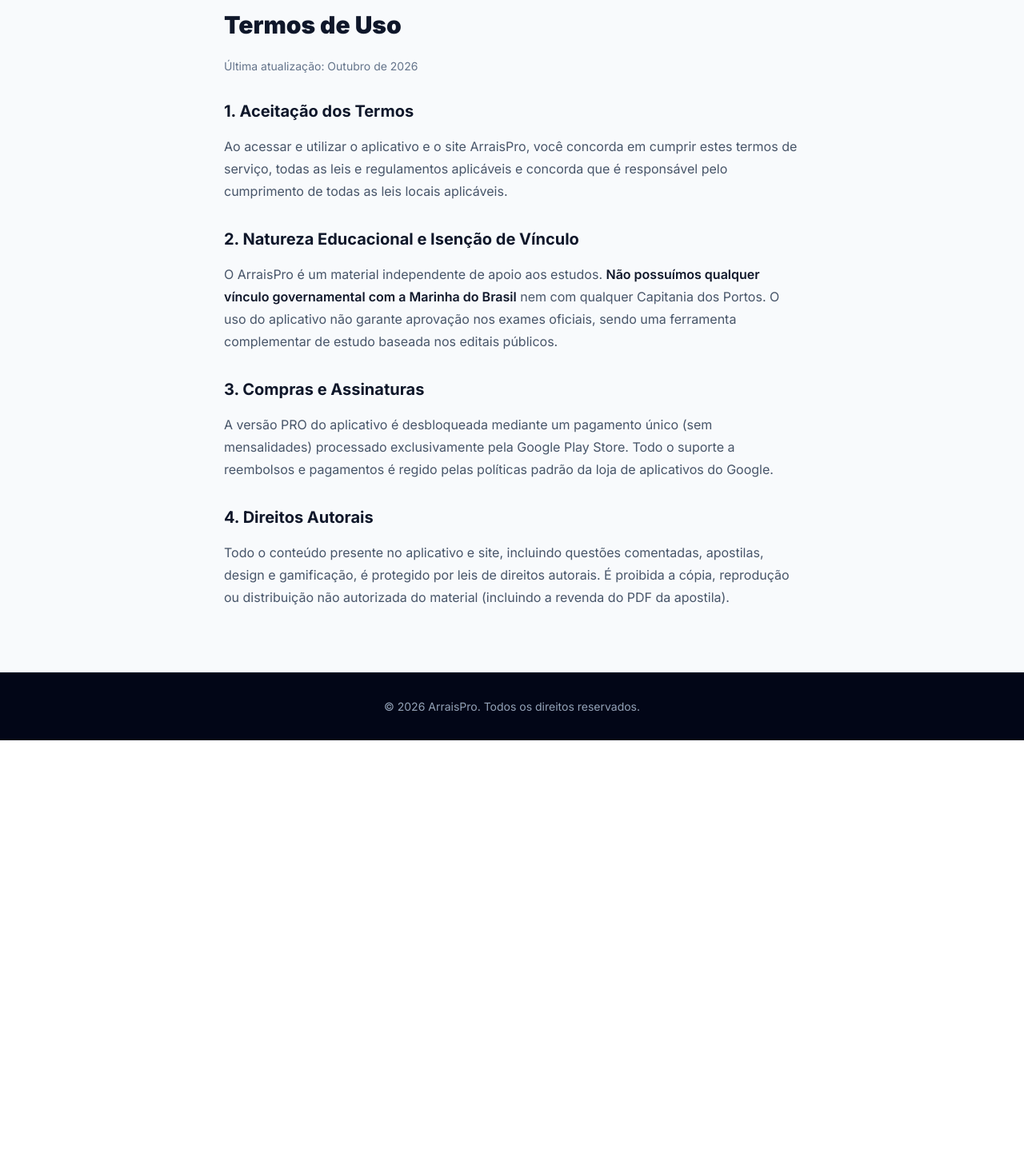
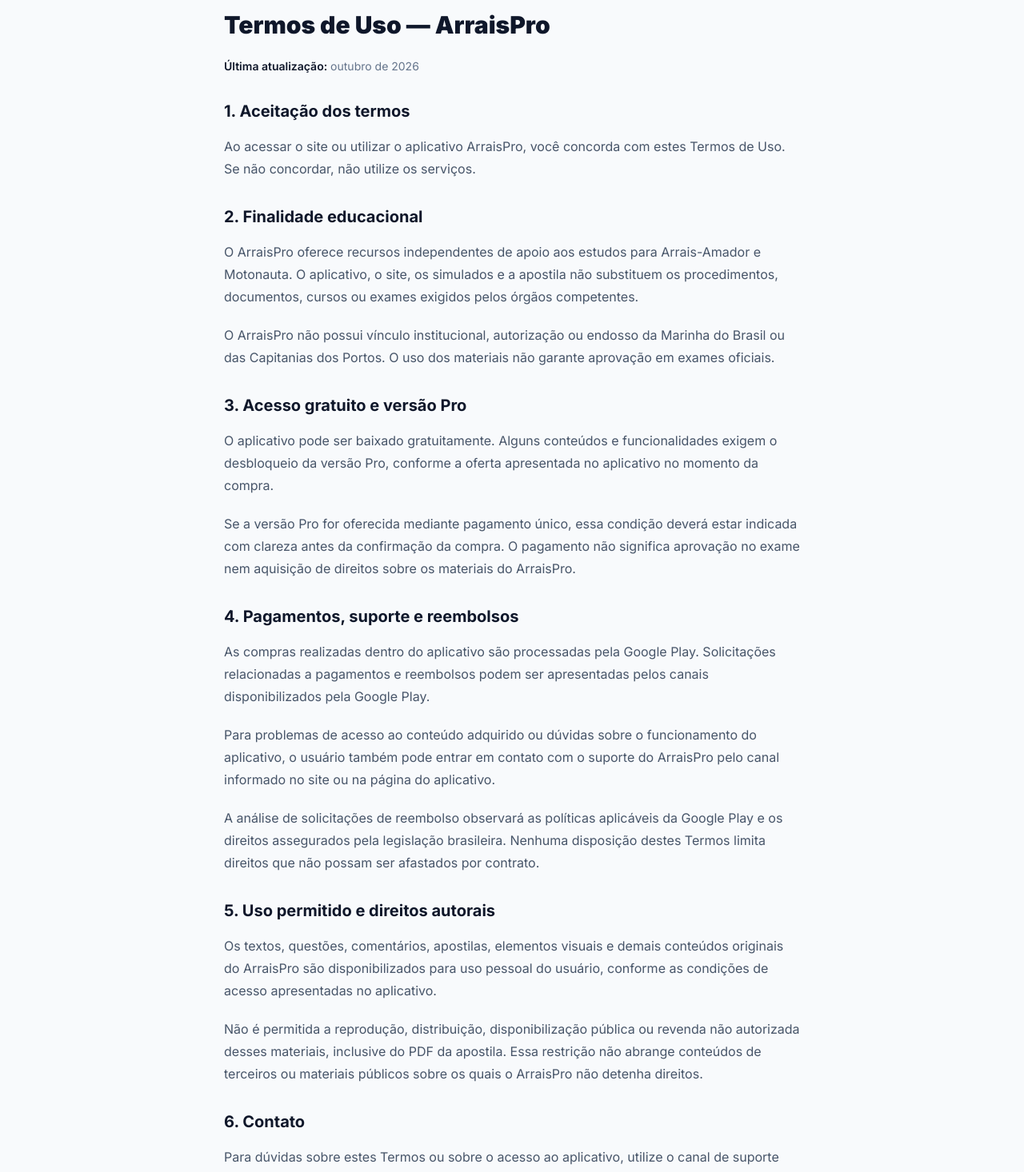
Before and after one commit to luisbrant/SiteArraisPro, a React (Vite) app: page /termos-de-uso in a window 1280 px wide. Shown: the part 140-1606 px from the top of the page at 80% size. Before the commit the page ends 1066 px from the top, so only its background shows below. Built offline with nearby package versions, Linux system fonts and the light colour scheme.

Commit message:
docs: update Termos de Uso with final copy

```diff
--- a/src/pages/TermosDeUso.jsx
+++ b/src/pages/TermosDeUso.jsx
@@ -22,20 +22,31 @@
       </header>
 
       <main className="flex-1 max-w-3xl mx-auto px-6 py-16 w-full prose prose-slate">
-        <h1 className="text-3xl font-black text-slate-900 mb-6">Termos de Uso</h1>
-        <p className="text-sm text-slate-500 mb-8">Última atualização: Outubro de 2026</p>
+        <h1 className="text-3xl font-black text-slate-900 mb-6">Termos de Uso — ArraisPro</h1>
+        <p className="text-sm text-slate-500 mb-8"><strong>Última atualização:</strong> outubro de 2026</p>
 
-        <h2 className="text-xl font-bold mt-8 mb-4">1. Aceitação dos Termos</h2>
-        <p className="mb-4 text-slate-600">Ao acessar e utilizar o aplicativo e o site ArraisPro, você concorda em cumprir estes termos de serviço, todas as leis e regulamentos aplicáveis e concorda que é responsável pelo cumprimento de todas as leis locais aplicáveis.</p>
+        <h2 className="text-xl font-bold mt-8 mb-4">1. Aceitação dos termos</h2>
+        <p className="mb-4 text-slate-600">Ao acessar o site ou utilizar o aplicativo ArraisPro, você concorda com estes Termos de Uso. Se não concordar, não utilize os serviços.</p>
 
-        <h2 className="text-xl font-bold mt-8 mb-4">2. Natureza Educacional e Isenção de Vínculo</h2>
-        <p className="mb-4 text-slate-600">O ArraisPro é um material independente de apoio aos estudos. <strong>Não possuímos qualquer vínculo governamental com a Marinha do Brasil</strong> nem com qualquer Capitania dos Portos. O uso do aplicativo não garante aprovação nos exames oficiais, sendo uma ferramenta complementar de estudo baseada nos editais públicos.</p>
+        <h2 className="text-xl font-bold mt-8 mb-4">2. Finalidade educacional</h2>
+        <p className="mb-4 text-slate-600">O ArraisPro oferece recursos independentes de apoio aos estudos para Arrais-Amador e Motonauta. O aplicativo, o site, os simulados e a apostila não substituem os procedimentos, documentos, cursos ou exames exigidos pelos órgãos competentes.</p>
+        <p className="mb-4 text-slate-600">O ArraisPro não possui vínculo institucional, autorização ou endosso da Marinha do Brasil ou das Capitanias dos Portos. O uso dos materiais não garante aprovação em exames oficiais.</p>
 
-        <h2 className="text-xl font-bold mt-8 mb-4">3. Compras e Assinaturas</h2>
-        <p className="mb-4 text-slate-600">A versão PRO do aplicativo é desbloqueada mediante um pagamento único (sem mensalidades) processado exclusivamente pela Google Play Store. Todo o suporte a reembolsos e pagamentos é regido pelas políticas padrão da loja de aplicativos do Google.</p>
+        <h2 className="text-xl font-bold mt-8 mb-4">3. Acesso gratuito e versão Pro</h2>
+        <p className="mb-4 text-slate-600">O aplicativo pode ser baixado gratuitamente. Alguns conteúdos e funcionalidades exigem o desbloqueio da versão Pro, conforme a oferta apresentada no aplicativo no momento da compra.</p>
+        <p className="mb-4 text-slate-600">Se a versão Pro for oferecida mediante pagamento único, essa condição deverá estar indicada com clareza antes da confirmação da compra. O pagamento não significa aprovação no exame nem aquisição de direitos sobre os materiais do ArraisPro.</p>
 
-        <h2 className="text-xl font-bold mt-8 mb-4">4. Direitos Autorais</h2>
-        <p className="mb-4 text-slate-600">Todo o conteúdo presente no aplicativo e site, incluindo questões comentadas, apostilas, design e gamificação, é protegido por leis de direitos autorais. É proibida a cópia, reprodução ou distribuição não autorizada do material (incluindo a revenda do PDF da apostila).</p>
+        <h2 className="text-xl font-bold mt-8 mb-4">4. Pagamentos, suporte e reembolsos</h2>
+        <p className="mb-4 text-slate-600">As compras realizadas dentro do aplicativo são processadas pela Google Play. Solicitações relacionadas a pagamentos e reembolsos podem ser apresentadas pelos canais disponibilizados pela Google Play.</p>
+        <p className="mb-4 text-slate-600">Para problemas de acesso ao conteúdo adquirido ou dúvidas sobre o funcionamento do aplicativo, o usuário também pode entrar em contato com o suporte do ArraisPro pelo canal informado no site ou na página do aplicativo.</p>
+        <p className="mb-4 text-slate-600">A análise de solicitações de reembolso observará as políticas aplicáveis da Google Play e os direitos assegurados pela legislação brasileira. Nenhuma disposição destes Termos limita direitos que não possam ser afastados por contrato.</p>
+
+        <h2 className="text-xl font-bold mt-8 mb-4">5. Uso permitido e direitos autorais</h2>
+        <p className="mb-4 text-slate-600">Os textos, questões, comentários, apostilas, elementos visuais e demais conteúdos originais do ArraisPro são disponibilizados para uso pessoal do usuário, conforme as condições de acesso apresentadas no aplicativo.</p>
+        <p className="mb-4 text-slate-600">Não é permitida a reprodução, distribuição, disponibilização pública ou revenda não autorizada desses materiais, inclusive do PDF da apostila. Essa restrição não abrange conteúdos de terceiros ou materiais públicos sobre os quais o ArraisPro não detenha direitos.</p>
+
+        <h2 className="text-xl font-bold mt-8 mb-4">6. Contato</h2>
+        <p className="mb-4 text-slate-600">Para dúvidas sobre estes Termos ou sobre o acesso ao aplicativo, utilize o canal de suporte informado no site e na página do ArraisPro na Google Play.</p>
       </main>
 
       <footer className="bg-slate-950 text-slate-400 py-8 text-center text-sm border-t border-slate-900 mt-auto">
```
